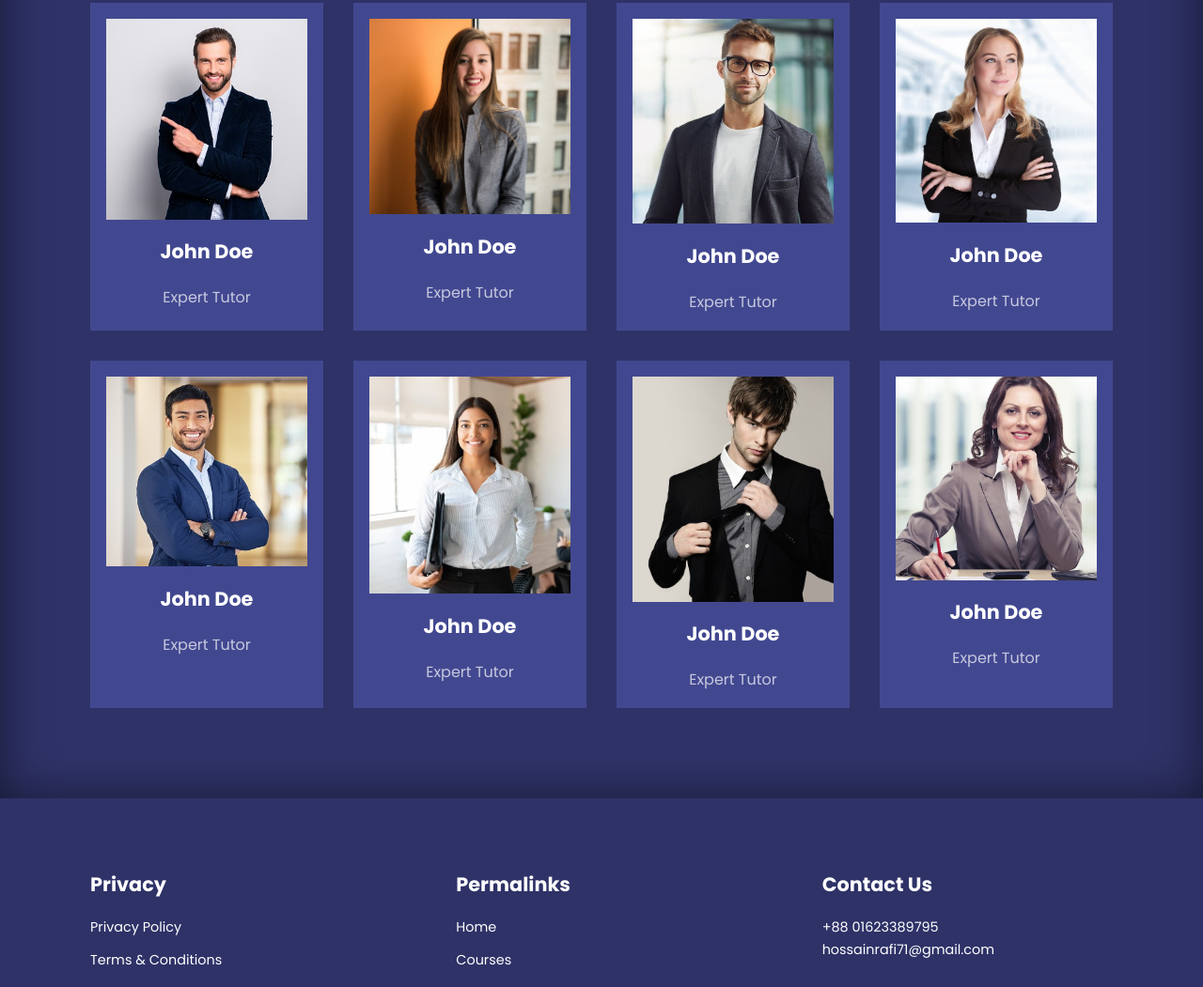
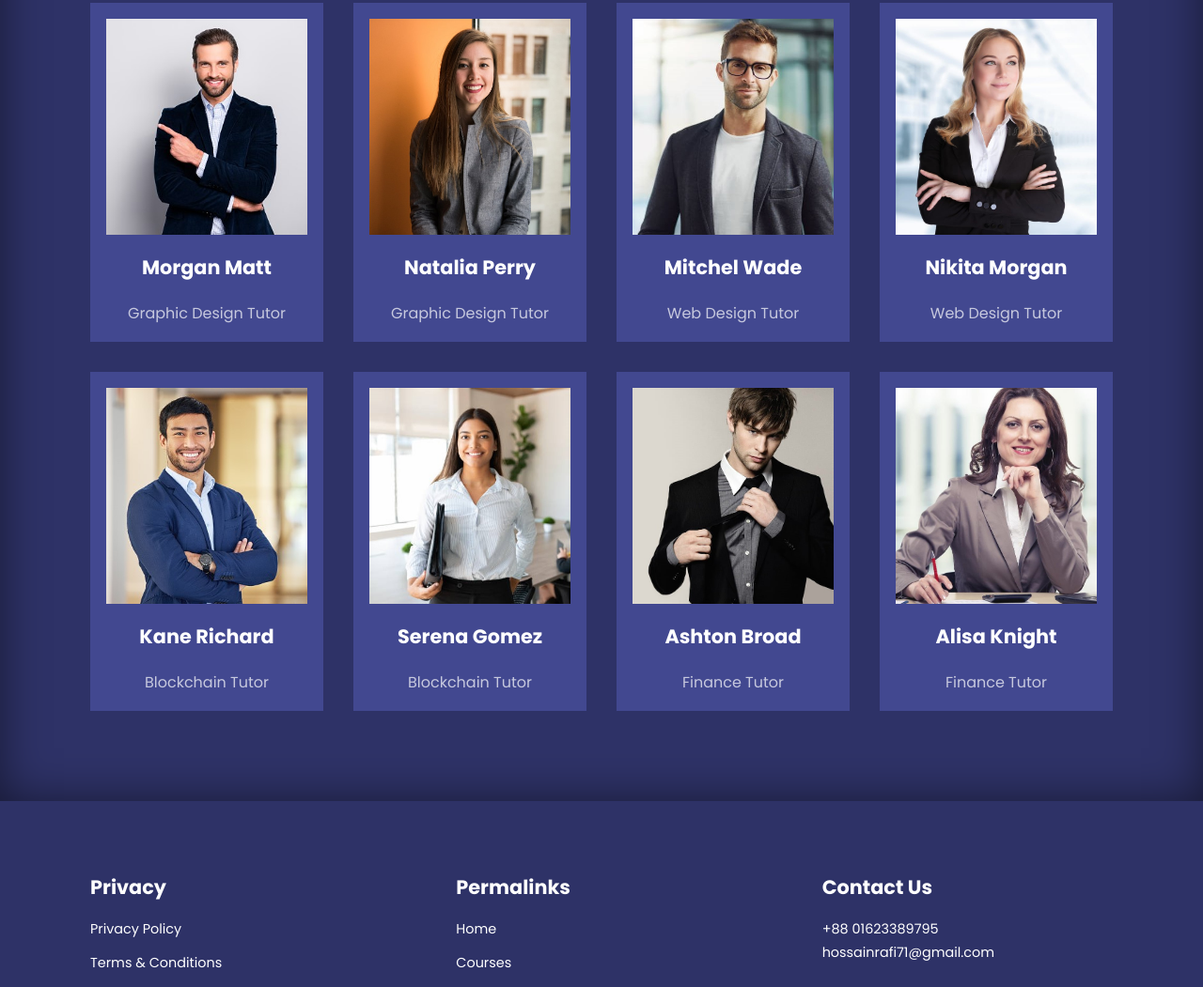
Before and after one commit to HossainRafi/EduSite, a plain HTML site: page about.html in a window 1280 px wide. Shown: the part 867-1918 px from the top of the page at 94% size. Drawn offline with nearby package versions, Linux system fonts and the light colour scheme.

Commit message:
instructor changed

```diff
--- a/about.html
+++ b/about.html
@@ -87,8 +87,8 @@
             <img src="./images/t1.jpg" />
           </div>
           <div class="team__member-info">
-            <h4>John Doe</h4>
-            <p>Expert Tutor</p>
+            <h4>Morgan Matt</h4>
+            <p>Graphic Design Tutor</p>
           </div>
           <div class="team__member-socials">
             <a href="#" target="_blank"><i class="uil uil-facebook"></i></a>
@@ -110,8 +110,8 @@
             <img src="./images/t2.jpg" />
           </div>
           <div class="team__member-info">
-            <h4>John Doe</h4>
-            <p>Expert Tutor</p>
+            <h4>Natalia Perry</h4>
+            <p>Graphic Design Tutor</p>
           </div>
           <div class="team__member-socials">
             <a href="#" target="_blank"><i class="uil uil-facebook"></i></a>
@@ -133,8 +133,8 @@
             <img src="./images/t3.jpg" />
           </div>
           <div class="team__member-info">
-            <h4>John Doe</h4>
-            <p>Expert Tutor</p>
+            <h4>Mitchel Wade</h4>
+            <p>Web Design Tutor</p>
           </div>
           <div class="team__member-socials">
             <a href="#" target="_blank"><i class="uil uil-facebook"></i></a>
@@ -156,8 +156,8 @@
             <img src="./images/t4.jpg" />
           </div>
           <div class="team__member-info">
-            <h4>John Doe</h4>
-            <p>Expert Tutor</p>
+            <h4>Nikita Morgan</h4>
+            <p>Web Design Tutor</p>
           </div>
           <div class="team__member-socials">
             <a href="#" target="_blank"><i class="uil uil-facebook"></i></a>
@@ -179,8 +179,8 @@
             <img src="./images/t5.jpg" />
           </div>
           <div class="team__member-info">
-            <h4>John Doe</h4>
-            <p>Expert Tutor</p>
+            <h4>Kane Richard</h4>
+            <p>Blockchain Tutor</p>
           </div>
           <div class="team__member-socials">
             <a href="#" target="_blank"><i class="uil uil-facebook"></i></a>
@@ -202,8 +202,8 @@
             <img src="./images/t6.jpg" />
           </div>
           <div class="team__member-info">
-            <h4>John Doe</h4>
-            <p>Expert Tutor</p>
+            <h4>Serena Gomez</h4>
+            <p>Blockchain Tutor</p>
           </div>
           <div class="team__member-socials">
             <a href="#" target="_blank"><i class="uil uil-facebook"></i></a>
@@ -225,8 +225,8 @@
             <img src="./images/t7.jpg" />
           </div>
           <div class="team__member-info">
-            <h4>John Doe</h4>
-            <p>Expert Tutor</p>
+            <h4>Ashton Broad</h4>
+            <p>Finance Tutor</p>
           </div>
           <div class="team__member-socials">
             <a href="#" target="_blank"><i class="uil uil-facebook"></i></a>
@@ -248,8 +248,8 @@
             <img src="./images/t8.jpg" />
           </div>
           <div class="team__member-info">
-            <h4>John Doe</h4>
-            <p>Expert Tutor</p>
+            <h4>Alisa Knight</h4>
+            <p>Finance Tutor</p>
           </div>
           <div class="team__member-socials">
             <a href="#" target="_blank"><i class="uil uil-facebook"></i></a>
--- a/css/about.css
+++ b/css/about.css
@@ -71,6 +71,7 @@
   border-color: var(--color-primary);
 }
 .team__member-image img{
+  height: 230px;
   filter: saturate(1);
 }
 .team__member:hover img{
```
